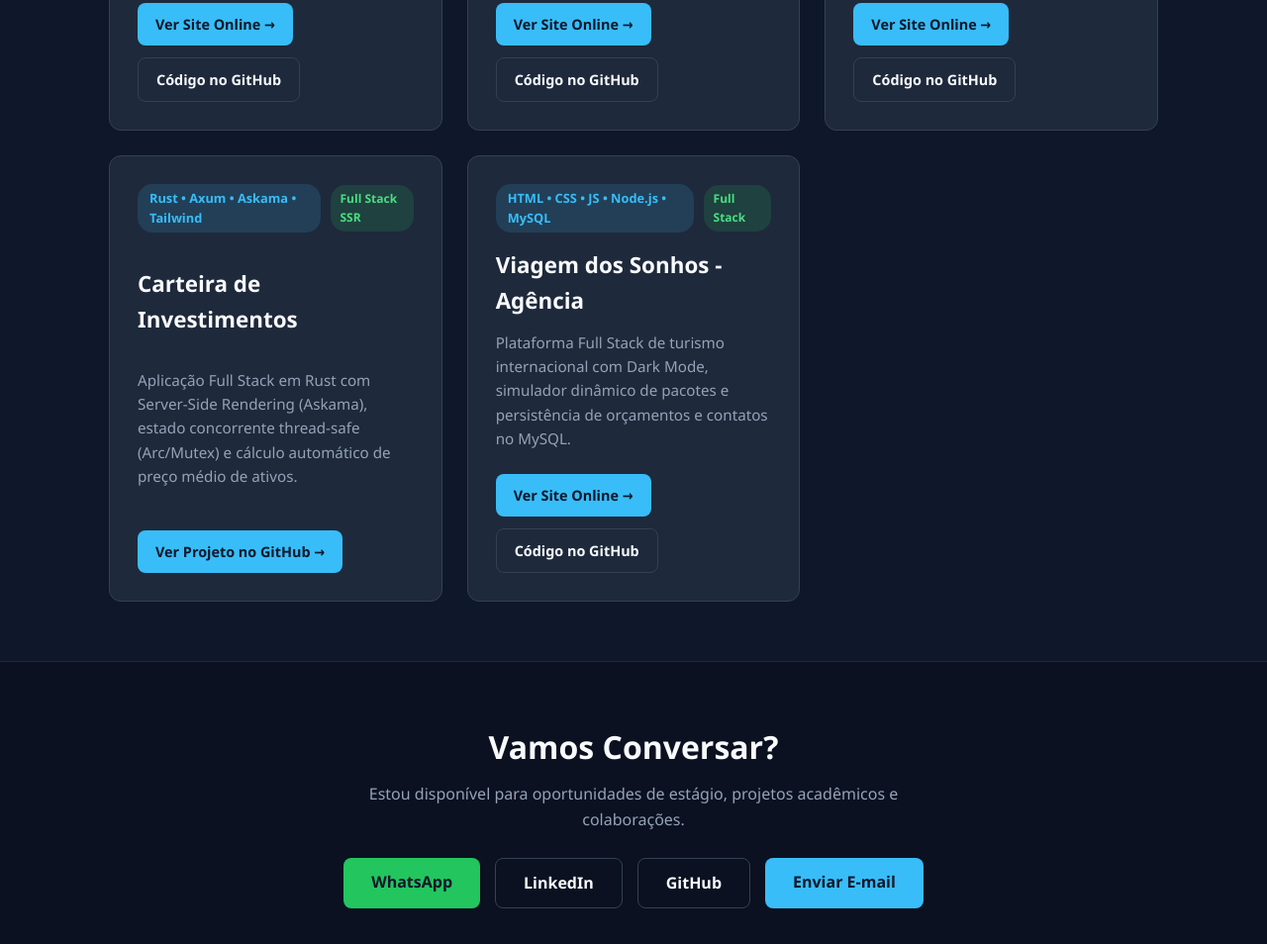
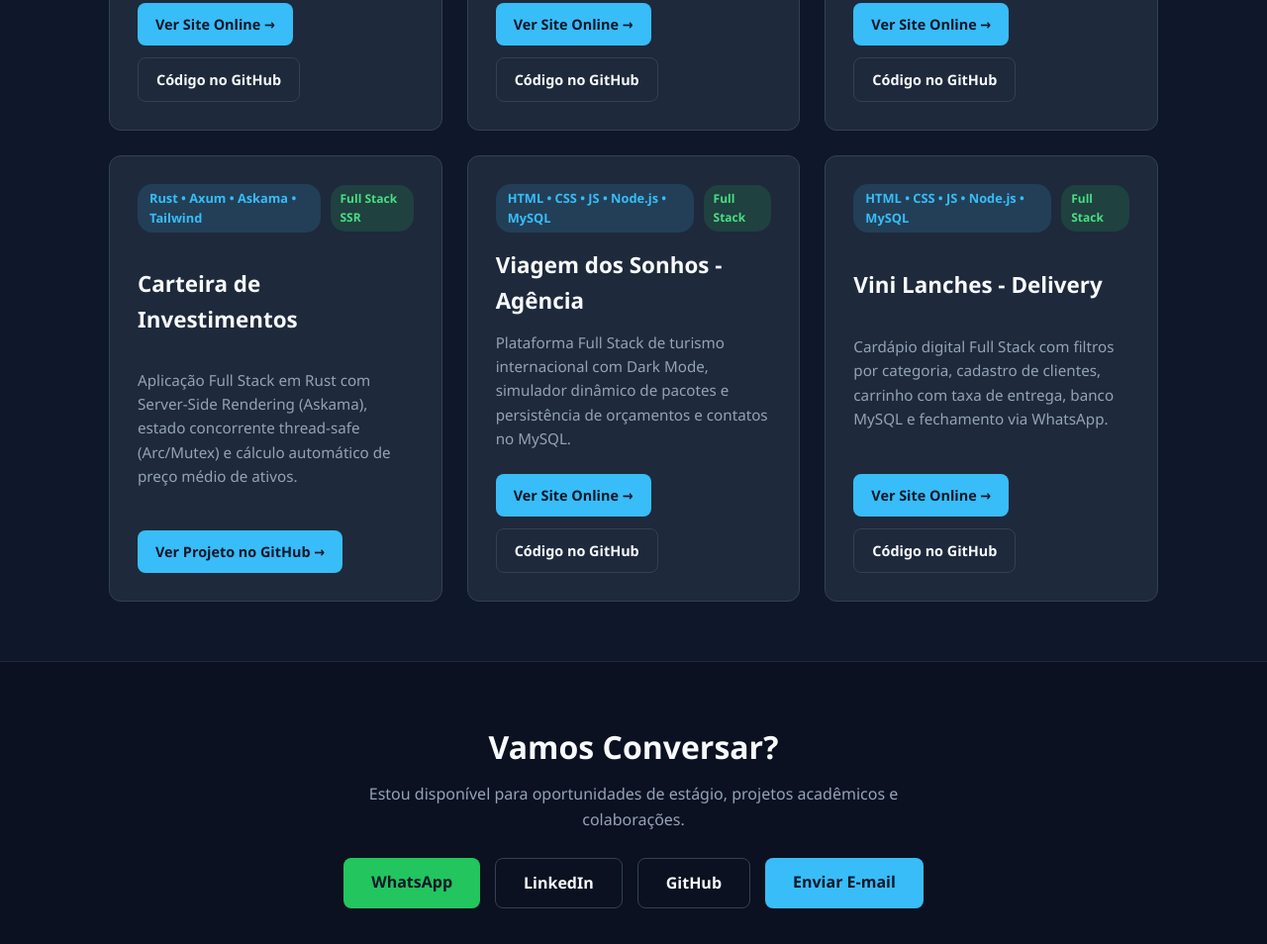
Before and after one commit to mavibento/meu-portifolio, a plain HTML site: page index.html in a window 1280 px wide. Shown: the part 1291-2245 px from the top of the page at 99% size. Drawn offline with Linux system fonts and the light colour scheme.

Commit message:
Adciona Vini Lanches ao portfolio

```diff
--- a/index.html
+++ b/index.html
@@ -131,6 +131,19 @@
                     <a href="https://github.com/mavibento/viagem-dos-sonhos" target="_blank" rel="noopener noreferrer" class="btn-secondary btn-sm">Código no GitHub</a>
                 </div>
             </article>
+            <!-- Projeto 6: Vini Lanches (Full Stack) -->
+            <article class="projeto-card">
+                <div class="projeto-header">
+                    <span class="projeto-tag">HTML • CSS • JS • Node.js • MySQL</span>
+                    <span class="status-badge">Full Stack</span>
+                </div>
+                <h3>Vini Lanches - Delivery</h3>
+                <p>Cardápio digital Full Stack com filtros por categoria, cadastro de clientes, carrinho com taxa de entrega, banco MySQL e fechamento via WhatsApp.</p>
+                <div class="projeto-links">
+                    <a href="https://mavibento.github.io/vini-lanches/" target="_blank" rel="noopener noreferrer" class="btn-primary btn-sm">Ver Site Online →</a>
+                    <a href="https://github.com/mavibento/vini-lanches" target="_blank" rel="noopener noreferrer" class="btn-secondary btn-sm">Código no GitHub</a>
+                </div>
+            </article>
 
         </div>
     </section>
```
